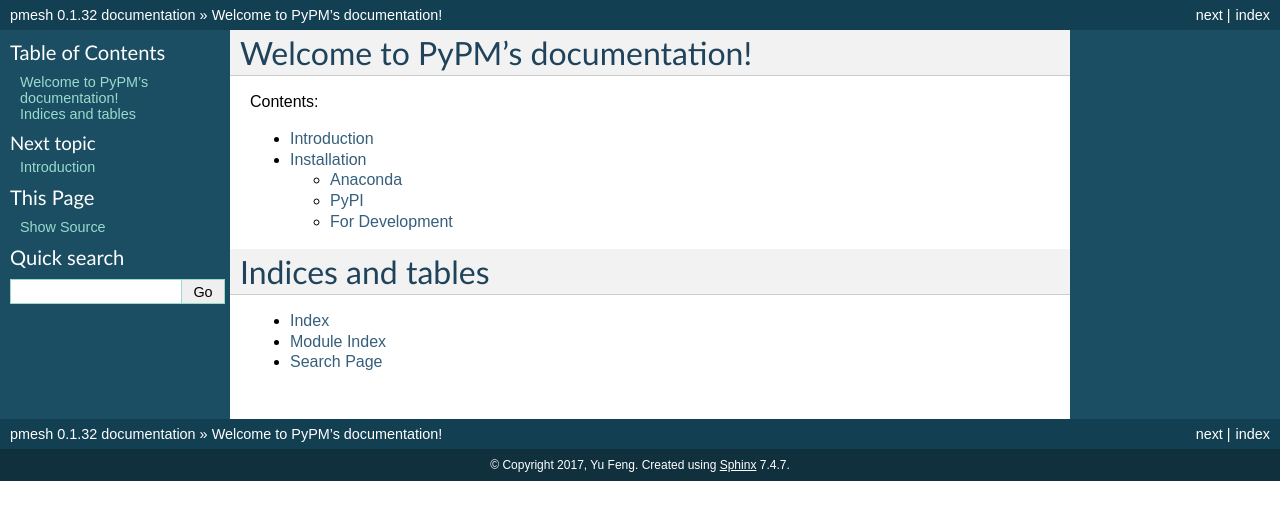
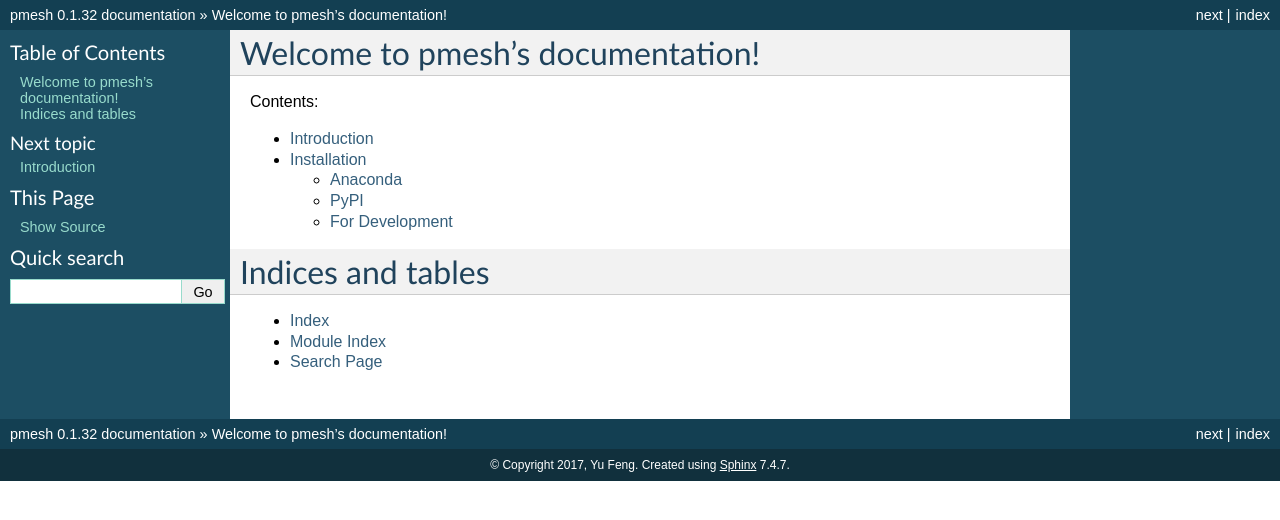
Before and after one commit to MP-Gadget/pmesh, a Sphinx documentation site: the page built from docs/index.rst, in a window 1280 px wide. Shown: the top 520 px of the page. Built offline with Sphinx 7.4.7, drawn with Linux system fonts in a browser that asks for light colours; formulas are drawn with MathJax 3; pages that are not in the unit, such as notebooks, are missing from menus.

Commit message:
update project name used in doc.

```diff
--- a/docs/conf.py
+++ b/docs/conf.py
@@ -1,6 +1,6 @@
 # -*- coding: utf-8 -*-
 #
-# PyPM documentation build configuration file, created by
+# pmesh documentation build configuration file, created by
 # sphinx-quickstart on Fri Apr 17 14:07:45 2015.
 #
 # This file is execfile()d with the current directory set to its
@@ -211,7 +211,7 @@
 #html_search_scorer = 'scorer.js'
 
 # Output file base name for HTML help builder.
-htmlhelp_basename = 'PyPMdoc'
+htmlhelp_basename = 'pmeshdoc'
 
 # -- Options for LaTeX output ---------------------------------------------
 
@@ -233,7 +233,7 @@
 # (source start file, target name, title,
 #  author, documentclass [howto, manual, or own class]).
 latex_documents = [
-  (master_doc, 'PyPM.tex', u'PyPM Documentation',
+  (master_doc, 'pmesh.tex', u'pmesh Documentation',
    u'Yu Feng', 'manual'),
 ]
 
@@ -263,7 +263,7 @@
 # One entry per manual page. List of tuples
 # (source start file, name, description, authors, manual section).
 man_pages = [
-    (master_doc, 'pypm', u'PyPM Documentation',
+    (master_doc, 'pypm', u'pmesh Documentation',
      [author], 1)
 ]
 
@@ -277,8 +277,8 @@
 # (source start file, target name, title, author,
 #  dir menu entry, description, category)
 texinfo_documents = [
-  (master_doc, 'PyPM', u'PyPM Documentation',
-   author, 'PyPM', 'One line description of project.',
+  (master_doc, 'pmesh', u'pmesh Documentation',
+   author, 'pmesh', 'One line description of project.',
    'Miscellaneous'),
 ]
 
--- a/docs/index.rst
+++ b/docs/index.rst
@@ -1,10 +1,10 @@
-.. PyPM documentation master file, created by
+.. pmesh documentation master file, created by
    sphinx-quickstart on Fri Apr 17 14:07:45 2015.
    You can adapt this file completely to your liking, but it should at least
    contain the root `toctree` directive.
 
-Welcome to PyPM's documentation!
-================================
+Welcome to pmesh's documentation!
+=================================
 
 Contents:
 
```
Also changed, not shown: 1 other file.
